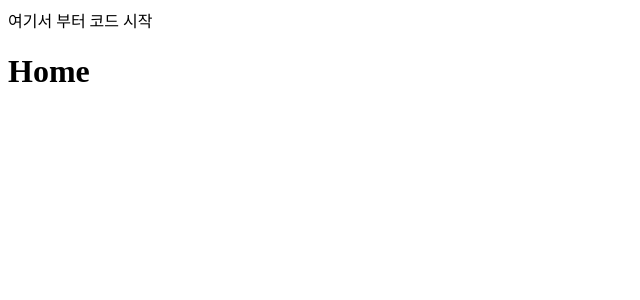
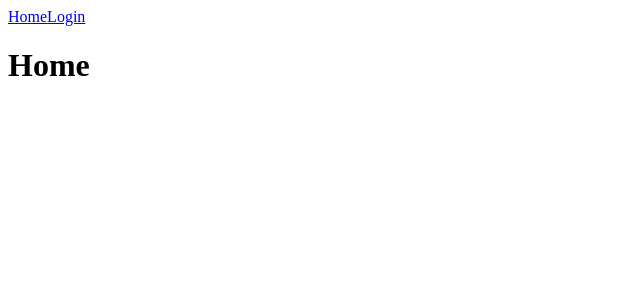
Before and after one commit to kyeongmin21/vue-trello, a Vue app: page / in a window 1280 px wide. Shown: the top 300 px of the page, without its empty margins (0-640 px from the left). Built offline with nearby package versions, Linux system fonts and the light colour scheme.

Commit message:
feat : Navbar 컴포넌트 생성
- 라우터링크를 모아놓은 Navbar 컴포넌트 생성하고 import 시키기

```diff
--- a/src/App.vue
+++ b/src/App.vue
@@ -1,13 +1,17 @@
 <template>
   <div id="app">
-    여기서 부터 코드 시작
+    <navbar></navbar>
     <router-view></router-view>
   </div>
 </template>
 
 <script>
+ import Navbar from "./components/Navbar";
  export default {
    name: 'app',
+   components: {
+     Navbar
+   },
    data () {
      return {
 
--- /dev/null
+++ b/src/components/Navbar.vue
@@ -0,0 +1,23 @@
+<template>
+  <div>
+    <router-link to="/">Home</router-link>
+    <router-link to="/login">Login</router-link>
+  </div>
+</template>
+
+<script>
+export default {
+  name: 'Navbar',
+  components: {},
+  data() {
+    return {}
+  },
+  computed: {},
+  watch: {},
+  methods: {}
+}
+</script>
+
+<style>
+
+</style>
```
Also changed, not shown: 1 other file (tests, documents, lock files or other folders).
